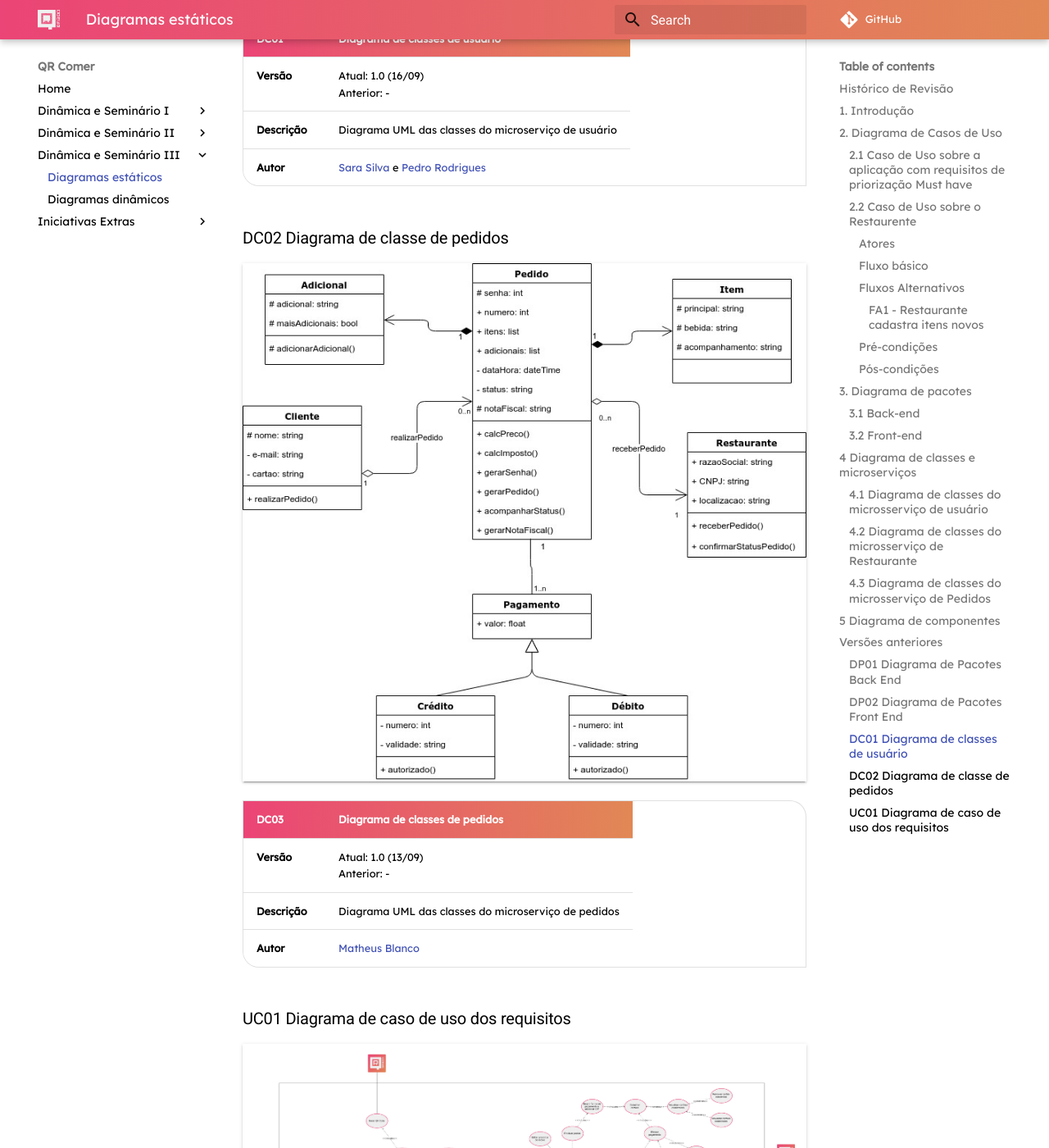
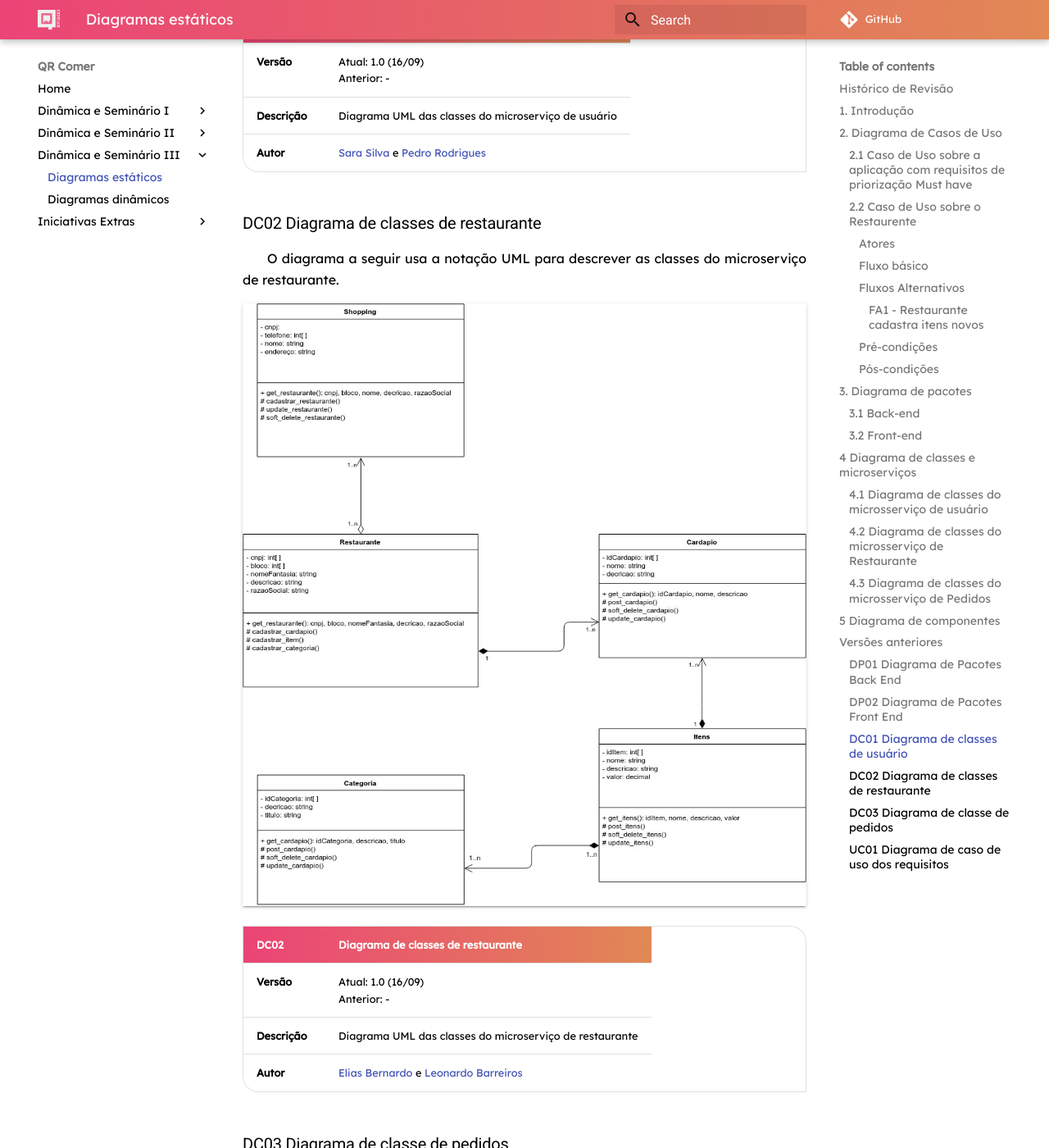
Before and after one commit to fga-desenho-2019-2/Wiki, an MkDocs documentation site: the page built from docs/seminario3/diagramas_estaticos.md, in a window 1280 px wide and 1400 px high, scrolled down 11279 px. Shown: the whole window at 82% size. Built offline with MkDocs 1.6.1 and Material for MkDocs 9.7.7, drawn with Linux system fonts in a browser that asks for light colours; some web fonts are replaced; comment, search, counter and statistics services are not loaded; old or Windows-style settings are respelled for this version of MkDocs; some of the changed text lies outside the part shown.

Commit message:
Fixing restaurant class diagram
Signed-off-by: Leonardo Barreiros <leossb36@gmail.com>
Co-authored-by: Elias Bernardo <ebmm01@gmail.com>

```diff
--- a/docs/seminario3/diagramas_estaticos.md
+++ b/docs/seminario3/diagramas_estaticos.md
@@ -110,11 +110,11 @@
 
 O diagrama a seguir usa a notação UML para descrever as classes do microserviço de restaurante.
 
-![classes-restaurante](../images/diagramas-uml/class_diagram_restaurant_v1.jpg)
+![classes-restaurante](../images/diagramas-uml/class_diagram_restaurant_v2.jpg)
 
-|**DC02** | **Diagrama de classes de pedido**  |
+|**DC02** | **Diagrama de classes de restaurante**  |
 |--|--|
-| **Versão**| Atual: 1.0 (16/09) <br> Anterior: - |
+| **Versão**| Atual: 2.0 (19/09) <br> Anterior: [1.0](#dc02-diagrama-de-classes-de-restaurante) |
 | **Descrição** | Diagrama UML das classes do microserviço de restaurante |
 |**Autor**| [Elias Bernardo](https://github.com/ebmm01) e [Leonardo Barreiros](https://github.com/leossb36)|
 
@@ -126,7 +126,7 @@
 
 |**DC03** | **Diagrama de classes de pedidos**  |
 |--|--|
-| **Versão**| Atual: 2.0 (13/09) <br> Anterior: [1.0]() |
+| **Versão**| Atual: 2.0 (13/09) <br> Anterior: [1.0](#dc03-diagrama-de-classes-de-pedidos) |
 | **Descrição** | Diagrama UML das classes do microserviço de pedidos |
 |**Autor**| [Matheus Blanco](https://github.com/MatheusBlanco)|
 
@@ -176,7 +176,19 @@
 | **Descrição** | Diagrama UML das classes do microserviço de usuário |
 |**Autor**| [Sara Silva](https://github.com/silvasara) e [Pedro Rodrigues](https://github.com/pedro-prp)|
 
-### DC02 Diagrama de classe de pedidos
+### DC02 Diagrama de classes de restaurante
+
+O diagrama a seguir usa a notação UML para descrever as classes do microserviço de restaurante.
+
+![classes-restaurante](../images/diagramas-uml/class_diagram_restaurant_v1.jpg)
+
+|**DC02** | **Diagrama de classes de restaurante**  |
+|--|--|
+| **Versão**| Atual: 1.0 (16/09) <br> Anterior: - |
+| **Descrição** | Diagrama UML das classes do microserviço de restaurante |
+|**Autor**| [Elias Bernardo](https://github.com/ebmm01) e [Leonardo Barreiros](https://github.com/leossb36)|
+
+### DC03 Diagrama de classe de pedidos
 
 ![classes-pedidos](../images/diagramas-uml/class_diagram_order_v1.jpg)
 
```
Also changed, not shown: docs/images/diagramas-uml/class_diagram_restaurant_v2.jpg (added).
